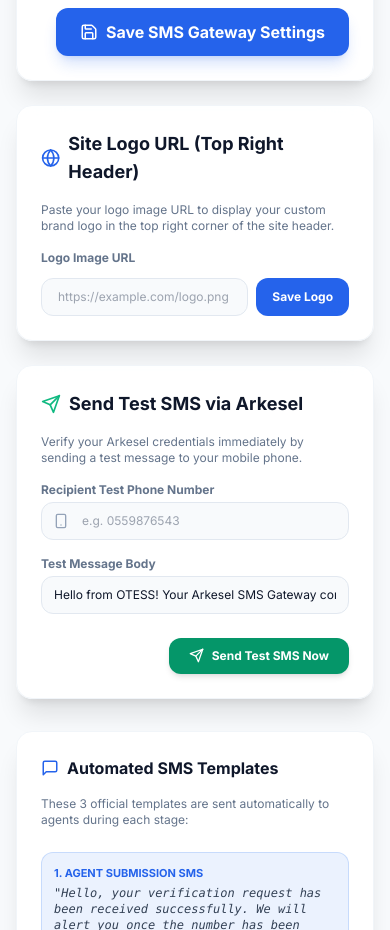
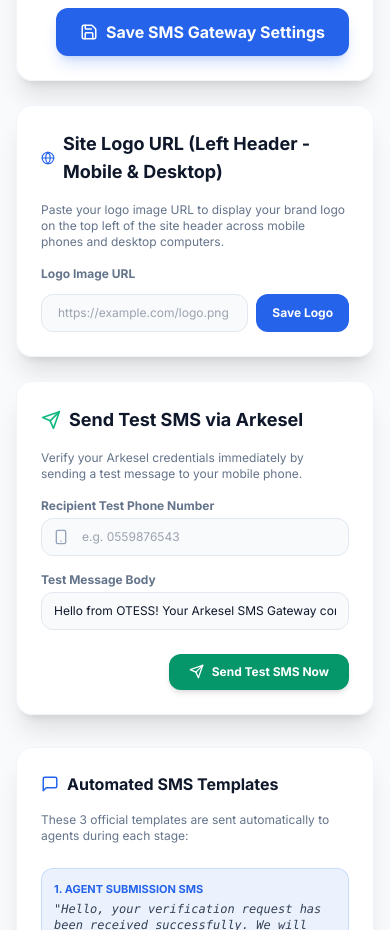
Before and after one commit to OtessLaw/otess-verification-clean, a React (Vite) app in the folder client/: page /admin/sms-config in a window 390 px wide. Shown: the part 820-1750 px from the top of the page. Built offline with nearby package versions, Linux system fonts and the light colour scheme; no server answers; sample sign-in values are in the browser's storage.

Commit message:
Move custom logo to top left header with full mobile responsiveness

```diff
--- a/client/src/components/Navbar.jsx
+++ b/client/src/components/Navbar.jsx
@@ -1,4 +1,4 @@
-import React, { useState, useRef, useEffect } from 'react';
+import React, { useState, useEffect } from 'react';
 import { Link, NavLink, useNavigate } from 'react-router-dom';
 import { useTheme } from '../context/ThemeContext';
 import { useAuth } from '../context/AuthContext';
@@ -33,11 +33,24 @@ export default function Navbar() {
   ];
 
   return (
-    <header className="sticky top-0 z-40 bg-white/80 dark:bg-[#1e293b]/80 backdrop-blur-md border-b border-slate-200/50 dark:border-slate-800/50 transition-colors">
+    <header className="sticky top-0 z-40 bg-white/90 dark:bg-[#1e293b]/90 backdrop-blur-md border-b border-slate-200/50 dark:border-slate-800/50 transition-colors">
       <div className="max-w-7xl mx-auto px-4 sm:px-6 lg:px-8">
         <div className="flex items-center justify-between h-16">
-          {/* Logo */}
-          <Link to="/" className="flex items-center space-x-3">
+
+          {/* Left Brand Logo (Replaces default logo if custom URL exists & works on Mobile + Desktop) */}
+          <Link to="/" className="flex items-center space-x-3 shrink-0">
+            {logoUrl ? (
+              <img
+                src={logoUrl}
+                alt="Brand Logo"
+                className="h-9 sm:h-10 w-auto max-w-[140px] sm:max-w-[220px] object-contain rounded-lg"
+                onError={(e) => {
+                  // Fallback to default branding if image link breaks
+                  setLogoUrl('');
+                }}
+              />
+            ) : (
+              <>
                 <div className="w-10 h-10 bg-[#2563eb] rounded-xl flex items-center justify-center text-white shadow-md shadow-[#2563eb]/20">
                   <ShieldCheck className="w-6 h-6" />
                 </div>
@@ -45,6 +58,8 @@ export default function Navbar() {
                   <span className="font-outfit font-extrabold tracking-tight text-[#2563eb] dark:text-blue-400 text-lg sm:text-xl leading-none">OtessData</span>
                   <span className="text-[11px] font-semibold text-slate-500 dark:text-slate-400 tracking-wide">OTESS Phone Number Verification</span>
                 </div>
+              </>
+            )}
           </Link>
 
           {/* Desktop Nav */}
@@ -67,7 +82,7 @@ export default function Navbar() {
             ))}
           </nav>
 
-          {/* Utilities */}
+          {/* Right Utilities */}
           <div className="flex items-center space-x-3">
             <button
               onClick={toggleTheme}
@@ -109,17 +124,6 @@ export default function Navbar() {
             >
               {mobileMenuOpen ? <X className="w-6 h-6" /> : <Menu className="w-6 h-6" />}
             </button>
-            {/* Top Right Custom Brand Logo */}
-            {logoUrl && (
-              <div className="flex items-center pl-2 border-l border-slate-200 dark:border-slate-800">
-                <img
-                  src={logoUrl}
-                  alt="Custom Brand Logo"
-                  className="h-9 w-auto max-w-[120px] sm:max-w-[150px] object-contain rounded-lg"
-                  onError={(e) => { e.target.style.display = 'none'; }}
-                />
-              </div>
-            )}
           </div>
         </div>
       </div>
--- a/client/src/pages/AdminSMSConfig.jsx
+++ b/client/src/pages/AdminSMSConfig.jsx
@@ -246,9 +246,9 @@ export default function AdminSMSConfig() {
           <div className="bg-white/90 dark:bg-[#1e293b]/90 backdrop-blur-xl rounded-2xl border border-slate-100 dark:border-slate-800 p-6 md:p-8 shadow-xl space-y-4">
             <h2 className="font-bold text-lg text-slate-900 dark:text-white flex items-center gap-2">
               <Globe size={20} className="text-[#2563eb]" />
-              <span>Site Logo URL (Top Right Header)</span>
+              <span>Site Logo URL (Left Header - Mobile & Desktop)</span>
             </h2>
-            <p className="text-xs text-slate-500">Paste your logo image URL to display your custom brand logo in the top right corner of the site header.</p>
+            <p className="text-xs text-slate-500">Paste your logo image URL to display your brand logo on the top left of the site header across mobile phones and desktop computers.</p>
 
             <div className="space-y-3">
               <label className="block text-xs font-bold text-slate-500">Logo Image URL</label>
```
Also changed, not shown: 3 other files (tests, documents, lock files or other folders). Lines whose indentation alone changed are shown as unchanged.
